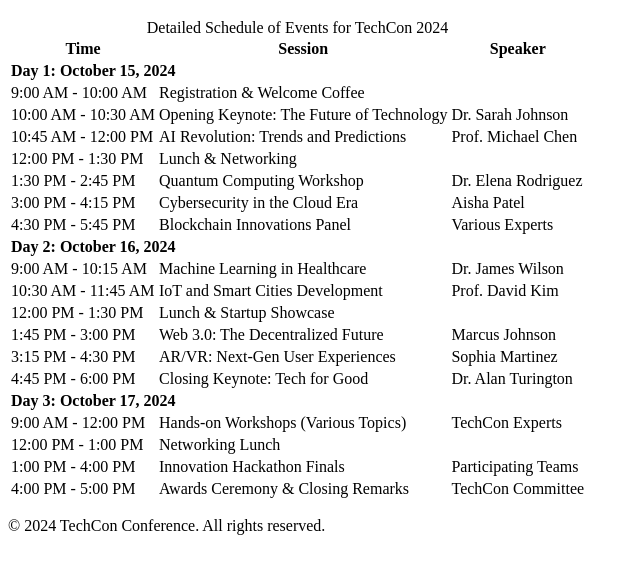
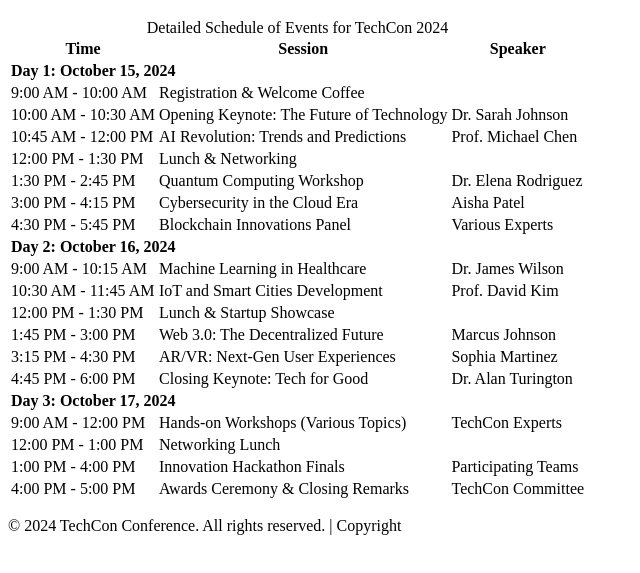
Before and after one commit to Kukozor/TechCon_HTML, a plain HTML site: page techcon_website/schedule.html in a window 1280 px wide. Shown: the part 193-766 px from the top of the page, without its empty margins (0-640 px from the left). Drawn offline with Linux system fonts and the light colour scheme.

```diff
--- a/techcon_website/schedule.html
+++ b/techcon_website/schedule.html
@@ -142,9 +142,7 @@
 
     <!-- Footer Section -->
     <footer>
-
-      <p>&copy; 2024 TechCon Conference. All rights reserved.</p>
-
-    </footer>
+    <p>&copy; 2024 TechCon Conference. All rights reserved. | Copyright</p>
+  </footer>
 </body>
 </html>
```
